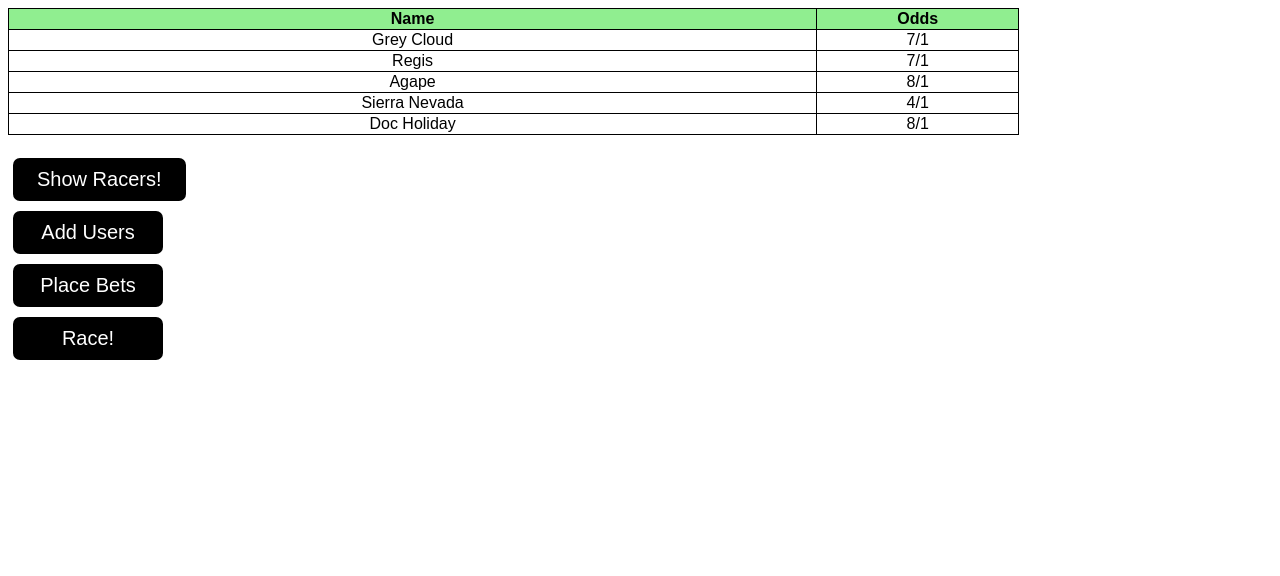
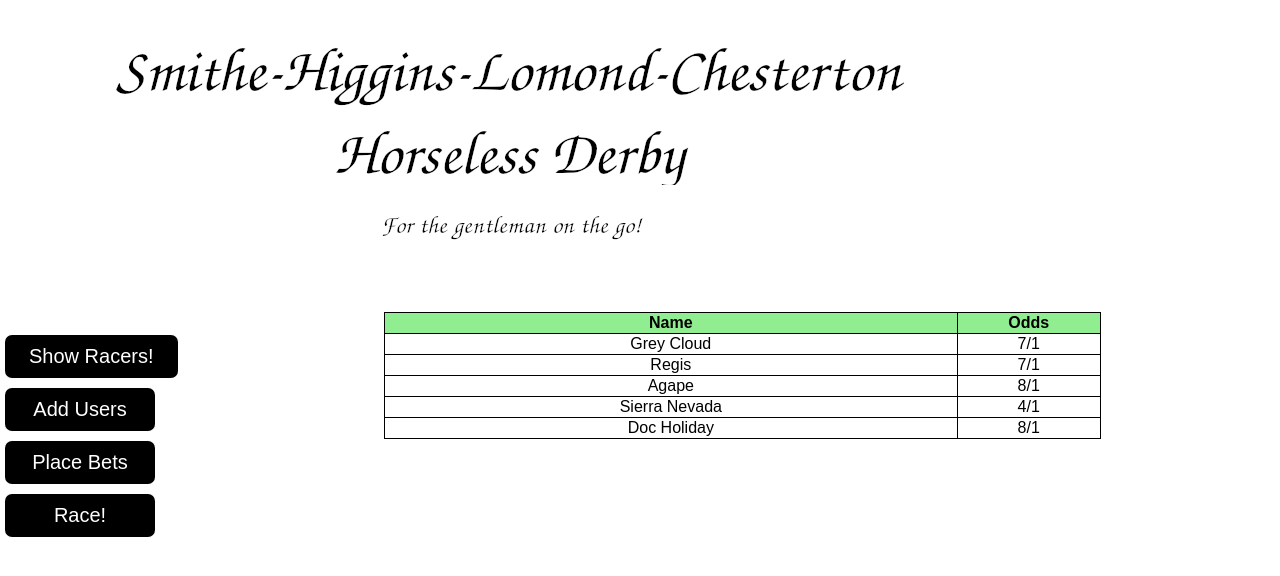
Before and after one commit to horseless-labs/horseless-derby, a React (Create React App) app: page / in a window 1280 px wide. Both pictures are taken after a click on the button "Show Racers!". Shown: the top 576 px of the page. Built offline with nearby package versions, Linux system fonts and the light colour scheme.

Commit message:
Added basic header component, moved table component to left half of screen

```diff
--- a/public/index.html
+++ b/public/index.html
@@ -24,7 +24,7 @@
       work correctly both with client-side routing and a non-root public URL.
       Learn how to configure a non-root public URL by running `npm run build`.
     -->
-    <title>React App</title>
+    <title>Horseless Derby</title>
   </head>
   <body>
     <noscript>You need to enable JavaScript to run this app.</noscript>
--- a/src/App.js
+++ b/src/App.js
@@ -12,8 +12,15 @@ import AddUsersModal from './components/AddUsersModal'
 import PlaceBetsModal from './components/PlaceBetsModal'
 import RaceModal from './components/RaceModal'
 
+import Header from './components/Header'
+
 const Container = styled.div`
   display: block;
+`
+
+const ButtonContainer = styled.div`
+  display: block:
+  width: 25%;
 `
 
 function App() {
@@ -112,6 +119,11 @@ function App() {
   return (
     <>
       <Container>
+        <Header />
+      </Container>
+
+      <div class="split left">
+        <Container>
           <DisplayRacersButton
             handleRacers={handleRacers}
             racerCount={racerCount}
@@ -150,6 +162,7 @@ function App() {
             racersReady={racersReady}
             setRacersReady={setRacersReady} />
         </Container>
+      </div>
     </>
   );
 }
--- /dev/null
+++ b/src/components/Header.js
@@ -0,0 +1,7 @@
+import React from 'react'
+
+function Header() {
+    return <img src={process.env.PUBLIC_URL + '/placeholder_banner.png'} alt="Logo" />
+}
+
+export default Header
--- a/src/components/Table.js
+++ b/src/components/Table.js
@@ -21,7 +21,7 @@ const Table = ({ sentData, racersReady }) => {
   }
 
   return (
-    <>
+    <div class="split right">
       <table className='horse-table'>
         <thead>
           <tr className='table-header'>
@@ -33,7 +33,7 @@ const Table = ({ sentData, racersReady }) => {
           {printHorse()}
         </tbody>
       </table>
-    </>
+    </div>
 
   )
 }
--- a/src/globalStyles.js
+++ b/src/globalStyles.js
@@ -80,6 +80,21 @@ const GlobalStyle = createGlobalStyle`
     label {
       font-family: sans-serif;
     }
+
+    .split {
+      width: 30%;
+      position:fixed;
+
+    }
+
+    .left {
+      left: 0;
+    }
+
+    .right {
+      width: 70%;
+      right: 0;
+    }
 `
 
 export default GlobalStyle
```
Also changed, not shown: public/logo512.png (deleted), public/placeholder_banner.png (added), 2 other files (tests, documents, lock files or other folders). Lines whose indentation alone changed are shown as unchanged.
